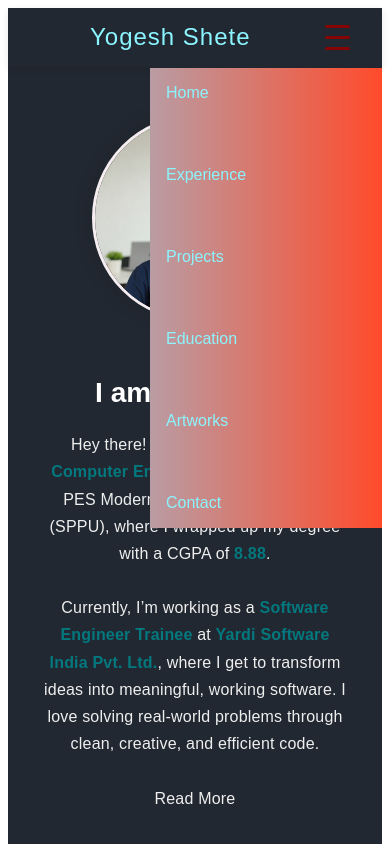
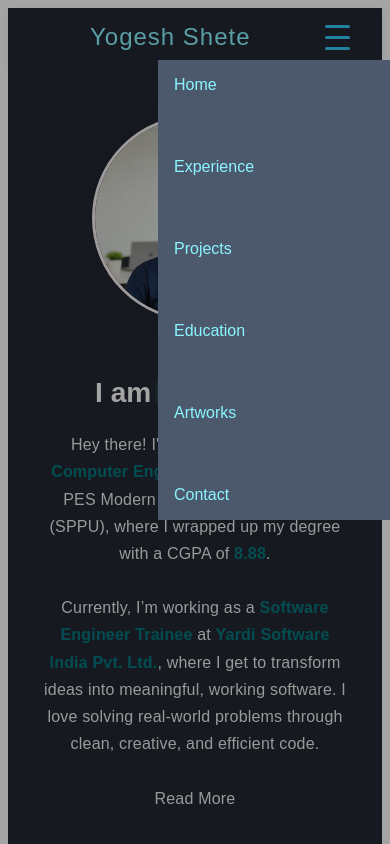
Before and after one commit to Yogesh-Shete/MyPortfolio, an Angular app in the folder my-portfolio/: page / in a window 390 px wide. Both pictures are taken after a click on the element 337 px from the left and 37 px from the top of the page. Shown: the top 844 px of the page. Built offline with nearby package versions, Linux system fonts and the light colour scheme; a web font is replaced by a local one.

Commit message:
Mobile view fixes

```diff
--- a/my-portfolio/src/app/Homepage/Homepage.ts
+++ b/my-portfolio/src/app/Homepage/Homepage.ts
@@ -63,7 +63,6 @@ export class Homepage {
 
     checkScreenSize() {
         this.isMobileView = window.innerWidth < this.mobileBreakpoint;
-        console.log('isMobileView:', this.isMobileView);
     }
 
     toggleExpanded(flag: boolean) {
--- a/my-portfolio/src/app/Navbar/Navbar.html
+++ b/my-portfolio/src/app/Navbar/Navbar.html
@@ -3,17 +3,21 @@
     <span class="highlight">Yogesh Shete</span>
   </div>
 
-  <nav [class.open]="menuOpen">
-    <a routerLink="/home" (click)="scrollToSection('home')">Home</a>
-    <a routerLink="/experience" (click)="scrollToSection('experience')">Experience</a>
-    <a routerLink="/services" (click)="scrollToSection('projects')">Projects</a>
-    <a routerLink="/about" (click)="scrollToSection('Education')">Education</a>
+  <!-- overlay: dim the page and capture outside clicks -->
+  <div class="overlay" *ngIf="menuOpen" (click)="closeMenu()"></div>
+
+  <!-- nav ref for outside-click checks -->
+  <nav #navRef [class.open]="menuOpen">
+    <a (click)="menuItemClick('home')">Home</a>
+    <a (click)="menuItemClick('experience')">Experience</a>
+    <a (click)="menuItemClick('projects')">Projects</a>
+    <a (click)="menuItemClick('Education')">Education</a>
     <!-- <a routerLink="artworks">Artworks</a> -->
     <a (click)="navigateToArtwork()">Artworks</a>
-    <a routerLink="/contact" (click)="scrollToSection('Contact')">Contact</a>
+    <a (click)="menuItemClick('Contact')">Contact</a>
   </nav>
 
-  <div class="menu-toggle" (click)="toggleMenu()">
+  <div class="menu-toggle" (click)="toggleMenu($event)">
     <span></span>
     <span></span>
     <span></span>
--- a/my-portfolio/src/app/Navbar/Navbar.scss
+++ b/my-portfolio/src/app/Navbar/Navbar.scss
@@ -2,14 +2,12 @@
   display: flex;
   justify-content: space-between;
   align-items: center;
-  background: #222831; /* pure white */
-  /* color: #333; */
+  background: #222831;
   padding: 0.8rem 2rem;
   position: sticky;
   top: 0;
-  z-index: 10;
-  box-shadow: 0 2px 8px rgba(0, 0, 0, 0.08); /* subtle shadow */
-  /* border-bottom: 2px solid #eee; */
+  z-index: 100; /* keep high so overlay sits below nav but above page */
+  box-shadow: 0 2px 8px rgba(0, 0, 0, 0.08);
 }
 
 .logo {
@@ -48,6 +46,14 @@ nav a:hover {
   color: #0d5589;
 }
 
+.overlay {
+  position: fixed;
+  inset: 0;
+  background: rgba(0, 0, 0, 0.356);
+  z-index: 90; /* less than nav (which should be >90) so nav stays on top */
+}
+
+
 /* ===== Mobile Menu Toggle ===== */
 .menu-toggle {
   display: none;
@@ -58,7 +64,7 @@ nav a:hover {
 .menu-toggle span {
   height: 3px;
   width: 25px;
-  background: rgb(133, 4, 4);
+  background: rgb(53, 203, 249);
   margin: 4px 0;
   border-radius: 2px;
   transition: 0.4s;
@@ -67,16 +73,17 @@ nav a:hover {
 /* ===== Responsive Styles ===== */
 @media (max-width: 768px) {
   nav {
-    position: absolute;
+    position: fixed;
     top: 60px;
     right: 0;
-    background: linear-gradient(90deg, #b99ca3, #ff4b2b);
+    background: linear-gradient(90deg, #4c596d, #4c596d);
     flex-direction: column;
     align-items: flex-start;
     width: 200px;
     padding: 1rem;
     transform: translateX(100%);
     transition: transform 0.3s ease-in-out;
+    z-index: 100; /* above overlay */
   }
 
   nav.open {
--- a/my-portfolio/src/app/Navbar/Navbar.ts
+++ b/my-portfolio/src/app/Navbar/Navbar.ts
@@ -1,4 +1,4 @@
-import { Component } from '@angular/core';
+import { Component, ElementRef, ViewChild, HostListener } from '@angular/core';
 import { Router } from '@angular/router';
 
 @Component({
@@ -6,24 +6,30 @@ import { Router } from '@angular/router';
   templateUrl: './Navbar.html',
   styleUrls: ['./Navbar.scss']
 })
+export class NavbarComponent {
+  @ViewChild('navRef') navRef!: ElementRef<HTMLElement>;
 
-export class NavbarComponent {
+  menuOpen = false;
 
   constructor(private router: Router) { }
-    menuOpen = false;
 
-    toggleMenu(sectionId?: string) {
+  // Toggle triggered by hamburger. stopPropagation prevents document listener from immediately closing it.
+  toggleMenu(event?: Event) {
+    event?.stopPropagation();
     this.menuOpen = !this.menuOpen;
-        if (sectionId) {
+  }
+
+  // Called when clicking a menu item in the mobile nav (closes the menu and scrolls)
+  menuItemClick(sectionId: string) {
+    this.menuOpen = false;
     this.scrollToSection(sectionId);
-        }
   }
 
   scrollToSection(sectionId: string) {
     setTimeout(() => {
       const element = document.getElementById(sectionId);
       if (element) {
-                const offset = -70; // adjust based on your navbar height
+        const offset = -70; // adjust as needed
         const y = element.getBoundingClientRect().top + window.scrollY + offset;
         window.scrollTo({ top: y, behavior: 'smooth' });
       }
@@ -31,7 +37,28 @@ export class NavbarComponent {
   }
 
   navigateToArtwork() {
+    this.menuOpen = false;
     this.router.navigate(['/artworks']);
   }
 
+  closeMenu() {
+    this.menuOpen = false;
   }
+
+  // Global click listener: if click is outside navRef, close menu.
+  @HostListener('document:click', ['$event'])
+  onDocumentClick(event: Event) {
+    if (!this.menuOpen) return;
+
+    const clickedInsideNav = this.navRef?.nativeElement?.contains(event.target as Node);
+    if (!clickedInsideNav) {
+      this.menuOpen = false;
+    }
+  }
+
+  // Optional: close on ESC key
+  @HostListener('document:keydown.escape', ['$event'])
+  onEscape(event: KeyboardEvent) {
+    if (this.menuOpen) this.menuOpen = false;
+  }
+}
```
Lines whose indentation alone changed are shown as unchanged.
